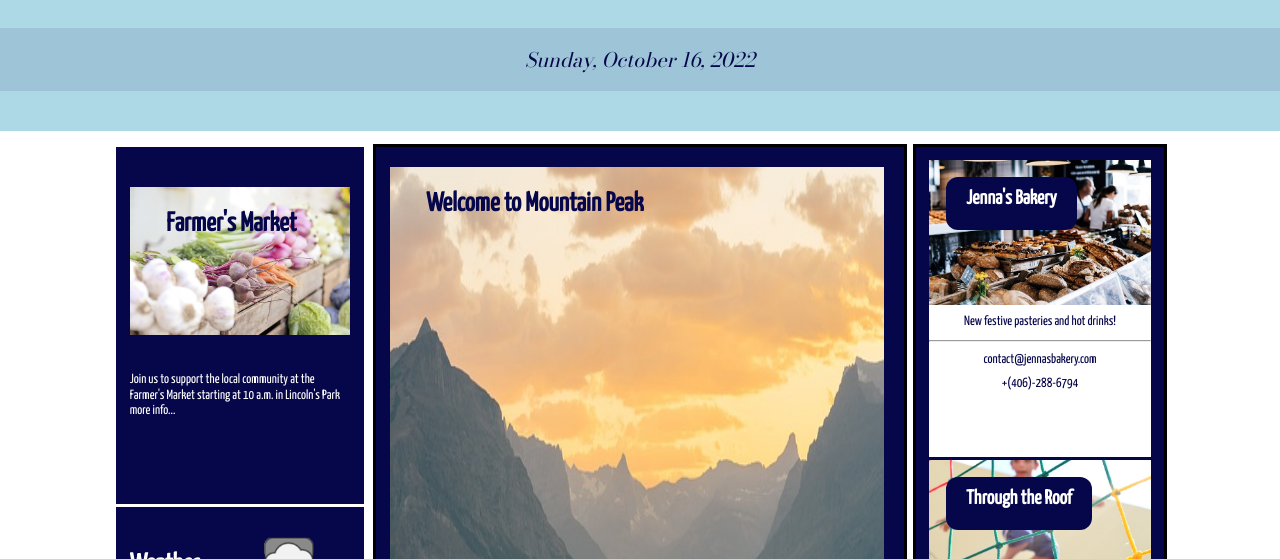
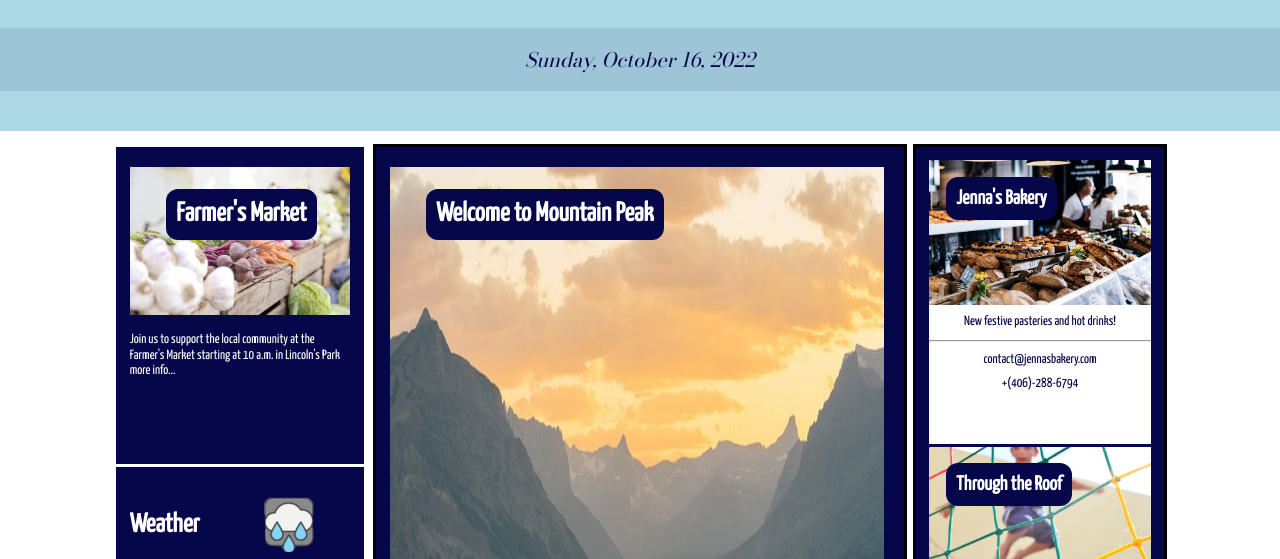
Before and after one commit to aspenchid/wdd230, a plain HTML site: page chamber/index.html in a window 1280 px wide. Shown: the part 222-781 px from the top of the page. Drawn offline with nearby package versions, Linux system fonts and the light colour scheme.

Commit message:
fix contrast

```diff
--- a/chamber/css/chamber.css
+++ b/chamber/css/chamber.css
@@ -165,7 +165,7 @@ footer{
     border-radius: 12px;
     background-color: lightblue;
     color: rgb(6, 6, 74);
-    padding: 10px;
+    padding: 5px;
     font-size: 15pt;
     position: absolute;
     right: 40px;
@@ -178,9 +178,12 @@ footer{
     box-shadow: none;
 }
 #hero h2{
-    color: rgb(6, 6, 74);
     position: absolute;
     left: 50px;
+    background-color: rgb(6, 6, 74);
+    color: white;
+    border-radius: 12px;
+    padding: 10px;
  }
  #event{
     background-color: rgb(6, 6, 74);
@@ -195,7 +198,10 @@ footer{
 #event h2{
     position: absolute;
     left: 50px;
-    color: rgb(6, 6, 74);
+    background-color: rgb(6, 6, 74);
+    color: white;
+    border-radius: 12px;
+    padding: 10px
 }
 #weather{
     position: relative;
@@ -295,9 +301,6 @@ footer{
         margin: 0;
         padding: 0;
         margin-left: 5px;
-    }
-    #spotlight2 h2, #spotlight1 h2, #spotlight3 h2{
-        padding: 10px 20px 20px
     }
     #spotlight3{
         display: none;
@@ -551,10 +554,6 @@ footer{
         margin-top: 60px;
         margin-bottom: 0;
     }
-    #event img, #event h2, #event p{
-        padding-top:20px;
-        padding-bottom:0
-    }
     #newsrelease{
         text-align: center;
         margin-top: 20px;
--- a/chamber/js/chamber.js
+++ b/chamber/js/chamber.js
@@ -17,7 +17,7 @@ const today = new Date();
 document.querySelector("footer div span").textContent = today.getFullYear();
 
 // make this actually == 1, 2
-if (today.getDay() == 4){
+if (today.getDay() == 1){
     document.querySelector("header p").style.display="block";
 }
 
```
